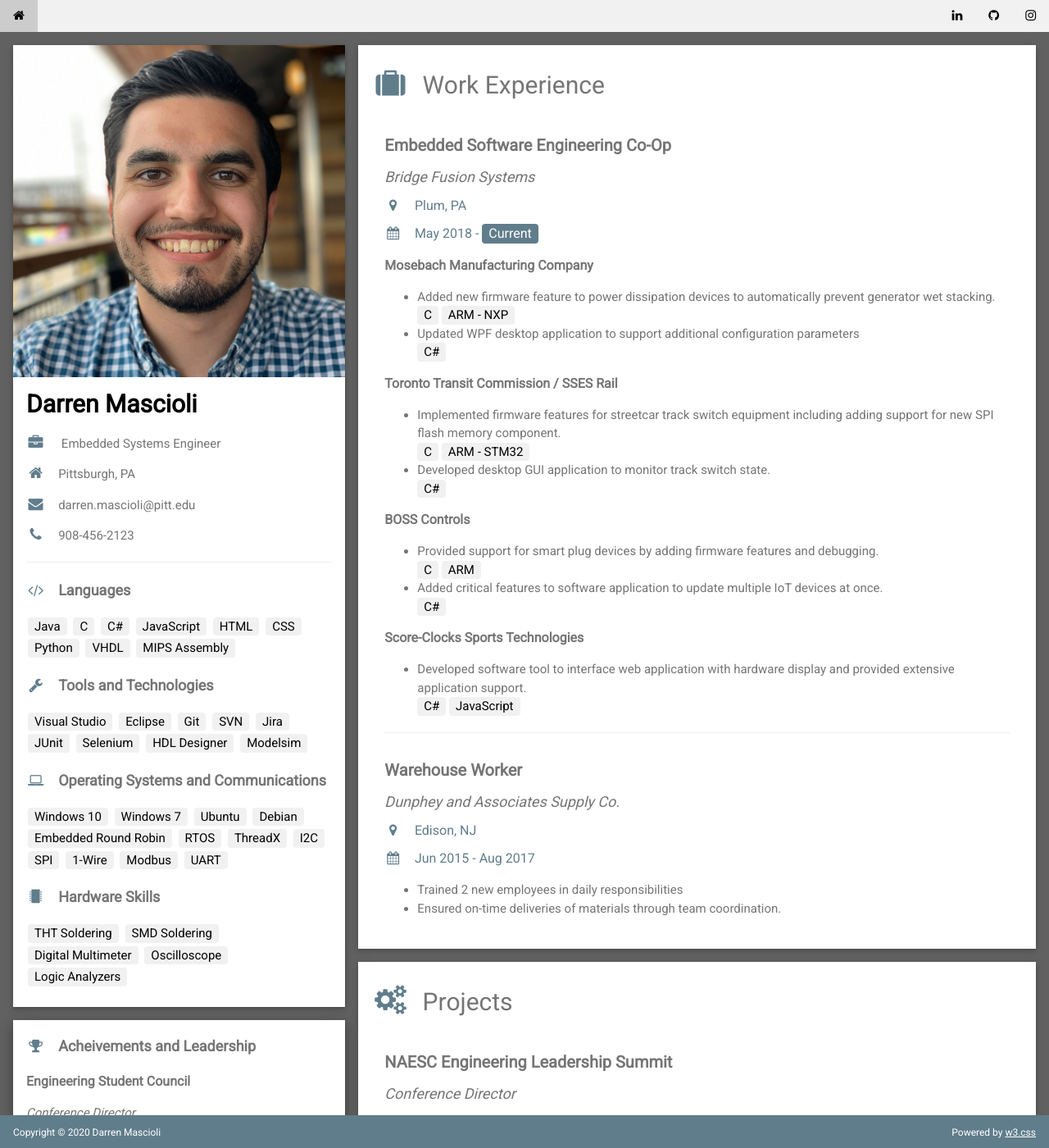
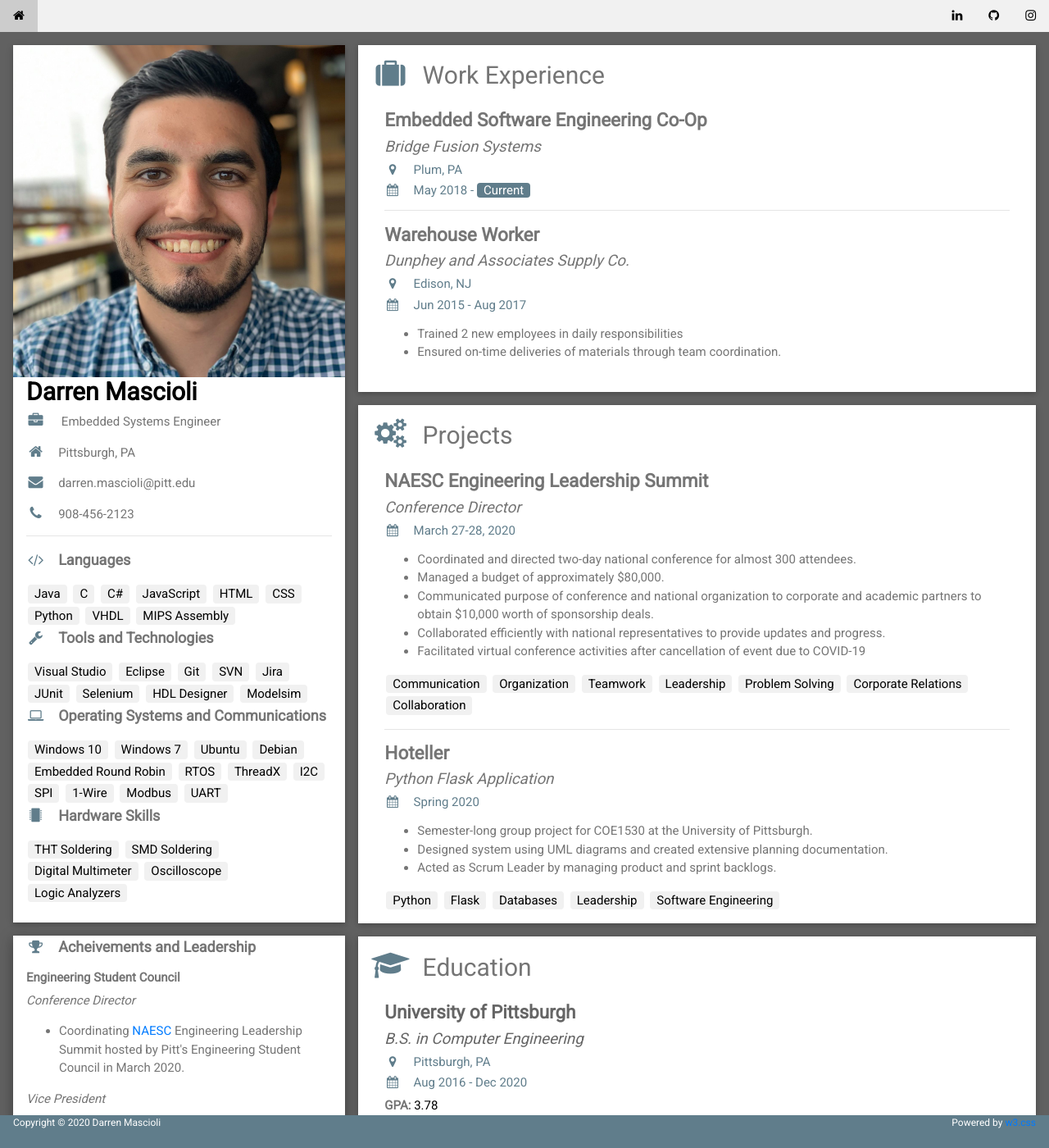
Before and after one commit to dmascioli/dmascioli.github.io, a Jekyll site: the page built from index.html, in a window 1280 px wide and 1400 px high. Shown: the whole window at 82% size. Built offline with Jekyll 4.4.1, drawn with Linux system fonts in a browser that asks for light colours; some of the changed text lies outside the part shown.

Commit message:
collapsing internship and courses

```diff
--- a/index.html
+++ b/index.html
@@ -20,9 +32,12 @@
         <!-- <a href="education.html" class="w3-bar-item w3-button w3-light-grey"><i class="fa fa-graduation-cap"></i><span class="page-nav"> Education</span></a> -->
         <!-- <a href="posts.html" class="w3-bar-item w3-button w3-light-grey"><i class="fa fa-pencil"></i><span class="page-nav"> Posts</span></a> -->
 
-        <a href="https://www.instagram.com/dmas97/" target="_blank" class="w3-bar-item w3-button w3-light-grey w3-right"><i class="fa fa-instagram w3-hover-opacity"></i></a>
-        <a href="https://www.github.com/dmascioli" target="_blank" class="w3-bar-item w3-button w3-light-grey w3-right"><i class="fa fa-github w3-hover-opacity"></i></a>
-        <a href="https://www.linkedin.com/in/darrenmascioli" target="_blank" class="w3-bar-item w3-button w3-light-grey w3-right"><i class="fa fa-linkedin w3-hover-opacity"></i></a>
+        <a href="https://www.instagram.com/dmas97/" target="_blank"
+            class="w3-bar-item w3-button w3-light-grey w3-right"><i class="fa fa-instagram w3-hover-opacity"></i></a>
+        <a href="https://www.github.com/dmascioli" target="_blank"
+            class="w3-bar-item w3-button w3-light-grey w3-right"><i class="fa fa-github w3-hover-opacity"></i></a>
+        <a href="https://www.linkedin.com/in/darrenmascioli" target="_blank"
+            class="w3-bar-item w3-button w3-light-grey w3-right"><i class="fa fa-linkedin w3-hover-opacity"></i></a>
     </div>
 
     <!-- Page Container -->
@@ -65,7 +80,8 @@
                         <br>
 
                         <p class="w3-large w3-text-theme"><b><i
-                                    class="fa fa-wrench fa-fw w3-margin-right w3-text-blue-grey"></i>Tools and Technologies</b></p>
+                                    class="fa fa-wrench fa-fw w3-margin-right w3-text-blue-grey"></i>Tools and
+                                Technologies</b></p>
                         <span class="w3-tag w3-light-grey w3-round custom-margin">Visual Studio</span>
                         <span class="w3-tag w3-light-grey w3-round custom-margin">Eclipse</span>
                         <span class="w3-tag w3-light-grey w3-round custom-margin">Git</span>
@@ -77,7 +93,9 @@
                         <span class="w3-tag w3-light-grey w3-round custom-margin">Modelsim</span>
                         <br>
 
-                        <p class="w3-large w3-text-theme"><b><i class="fa fa-laptop fa-fw w3-margin-right w3-text-blue-grey"></i>Operating Systems and Communications</b></p>
+                        <p class="w3-large w3-text-theme"><b><i
+                                    class="fa fa-laptop fa-fw w3-margin-right w3-text-blue-grey"></i>Operating Systems
+                                and Communications</b></p>
                         <span class="w3-tag w3-light-grey w3-round custom-margin">Windows 10</span>
                         <span class="w3-tag w3-light-grey w3-round custom-margin">Windows 7</span>
                         <span class="w3-tag w3-light-grey w3-round custom-margin">Ubuntu</span>
@@ -93,7 +111,9 @@
                         <span class="w3-tag w3-light-grey w3-round custom-margin">UART</span>
                         <br>
 
-                        <p class="w3-large w3-text-theme"><b><i class="fa fa-microchip fa-fw w3-margin-right w3-text-blue-grey"></i>Hardware Skills</b></p>
+                        <p class="w3-large w3-text-theme"><b><i
+                                    class="fa fa-microchip fa-fw w3-margin-right w3-text-blue-grey"></i>Hardware
+                                Skills</b></p>
                         <span class="w3-tag w3-light-grey w3-round custom-margin">THT Soldering</span>
                         <span class="w3-tag w3-light-grey w3-round custom-margin">SMD Soldering</span>
                         <span class="w3-tag w3-light-grey w3-round custom-margin">Digital Multimeter</span>
@@ -106,17 +126,22 @@
 
                 </div>
                 <div class="w3-container w3-card-4 w3-white w3-text-grey w3-margin-bottom">
-                    <p class="w3-large"><b><i class="fa fa-trophy fa-fw w3-margin-right w3-text-blue-grey"></i>Acheivements and Leadership</b></p>
+                    <p class="w3-large"><b><i
+                                class="fa fa-trophy fa-fw w3-margin-right w3-text-blue-grey"></i>Acheivements and
+                            Leadership</b></p>
                     <h6><b>Engineering Student Council</b></h6>
                     <p><em>Conference Director</em>
                     <ul>
-                        <li>Coordinating <a href="https://naesc.org" target="_blank">NAESC</a> Engineering Leadership Summit hosted by Pitt's Engineering Student Council in March 2020.</li>
+                        <li>Coordinating <a href="https://naesc.org" target="_blank">NAESC</a> Engineering Leadership
+                            Summit hosted by Pitt's Engineering Student Council in March 2020.</li>
                     </ul>
                     </p>
                     <p><em>Vice President</em>
                     <ul>
-                        <li>Work with other officers to promote academic, professional, and social development within Pitt Engineering.</li>
-                        <li>Attend regional and national conferences to develop and expand leadership and communication skills.</li>
+                        <li>Work with other officers to promote academic, professional, and social development within
+                            Pitt Engineering.</li>
+                        <li>Attend regional and national conferences to develop and expand leadership and communication
+                            skills.</li>
 
                     </ul>
                     </p>
@@ -143,27 +168,34 @@
 
                 <div class="w3-container w3-card w3-white w3-margin-bottom">
                     <h2 class="w3-text-grey w3-padding-16"><i
-                            class="fa fa-suitcase fa-fw w3-margin-right w3-xxlarge w3-text-blue-grey"></i>Work Experience
+                            class="fa fa-suitcase fa-fw w3-margin-right w3-xxlarge w3-text-blue-grey"></i>Work
+                        Experience
                     </h2>
 
-                    <div class="w3-container w3-text-grey">
+                    <div class="w3-container w3-text-grey accordian" data-toggle="collapse"
+                        data-target="#intern_projects">
                         <h4 class="w3-text-grey"><b>Embedded Software Engineering Co-Op</b></h5>
                             <h5 class="w3-text-grey"><em>Bridge Fusion Systems</em></h5>
-                        <h6 class="w3-text-blue-grey"><i class="fa fa-map-marker fa-fw w3-margin-right"></i>Plum, PA</h6>
-                        <h6 class="w3-text-blue-grey"><i class="fa fa-calendar fa-fw w3-margin-right"></i>May 2018 - <span
-                                class="w3-tag w3-blue-grey w3-round">Current</span></h6>
+                            <h6 class="w3-text-blue-grey"><i class="fa fa-map-marker fa-fw w3-margin-right"></i>Plum, PA
+                            </h6>
+                            <h6 class="w3-text-blue-grey"><i class="fa fa-calendar fa-fw w3-margin-right"></i>May 2018 -
+                                <span class="w3-tag w3-blue-grey w3-round">Current</span></h6>
+                            <div class="collapse" id="intern_projects">
                                 <p>
                                 <h6><b>Mosebach Manufacturing Company</b></h6>
                                 <ul>
-                        		<li>Added new firmware feature to power dissipation devices to automatically prevent generator wet stacking.</li>
+                                    <li>Added new firmware feature to power dissipation devices to automatically prevent
+                                        generator wet stacking.</li>
                                     <span class="w3-tag w3-light-grey w3-round">C</span>
                                     <span class="w3-tag w3-light-grey w3-round">ARM - NXP</span>
-                        		<li>Updated WPF desktop application to support additional configuration parameters</li>
+                                    <li>Updated WPF desktop application to support additional configuration parameters
+                                    </li>
                                     <span class="w3-tag w3-light-grey w3-round">C#</span>
                                 </ul>
                                 <h6><b>Toronto Transit Commission / SSES Rail</b></h6>
                                 <ul>
-                                <li>Implemented firmware features for streetcar track switch equipment including adding support for new SPI flash memory component.</li>
+                                    <li>Implemented firmware features for streetcar track switch equipment including
+                                        adding support for new SPI flash memory component.</li>
                                     <span class="w3-tag w3-light-grey w3-round">C</span>
                                     <span class="w3-tag w3-light-grey w3-round">ARM - STM32</span>
                                     <li>Developed desktop GUI application to monitor track switch state.</li>
@@ -171,27 +203,33 @@
                                 </ul>
                                 <h6><b>BOSS Controls</b></h6>
                                 <ul>
-                                <li>Provided support for smart plug devices by adding firmware features and debugging.</li>
+                                    <li>Provided support for smart plug devices by adding firmware features and
+                                        debugging.</li>
                                     <span class="w3-tag w3-light-grey w3-round">C</span>
                                     <span class="w3-tag w3-light-grey w3-round">ARM</span>
-                                <li>Added critical features to software application to update multiple IoT devices at once.</li>
+                                    <li>Added critical features to software application to update multiple IoT devices
+                                        at once.</li>
                                     <span class="w3-tag w3-light-grey w3-round">C#</span>
                                 </ul>
                                 <h6><b>Score-Clocks Sports Technologies</b></h6>
                                 <ul>
-                                <li>Developed software tool to interface web application with hardware display and provided extensive application support.</li>
+                                    <li>Developed software tool to interface web application with hardware display and
+                                        provided extensive application support.</li>
                                     <span class="w3-tag w3-light-grey w3-round">C#</span>
                                     <span class="w3-tag w3-light-grey w3-round">JavaScript</span>
                                 </ul>
                                 </p>
+                            </div>
                             <hr>
                     </div>
 
                     <div class="w3-container w3-text-grey">
                         <h4 class="w3-text-grey"><b>Warehouse Worker</b></h5>
                             <h5 class="w3-text-grey"><em>Dunphey and Associates Supply Co.</em></h5>
-                        <h6 class="w3-text-blue-grey"><i class="fa fa-map-marker fa-fw w3-margin-right"></i>Edison, NJ</h6>
-                        <h6 class="w3-text-blue-grey"><i class="fa fa-calendar fa-fw w3-margin-right"></i>Jun 2015 - Aug 2017</h6>
+                            <h6 class="w3-text-blue-grey"><i class="fa fa-map-marker fa-fw w3-margin-right"></i>Edison,
+                                NJ</h6>
+                            <h6 class="w3-text-blue-grey"><i class="fa fa-calendar fa-fw w3-margin-right"></i>Jun 2015 -
+                                Aug 2017</h6>
                             <p class="w3-text-grey">
                             <ul>
                                 <li>Trained 2 new employees in daily responsibilities</li>
@@ -213,14 +251,18 @@
                     <div class="w3-container w3-text-grey">
                         <h4 class="w3-text-grey"><b>NAESC Engineering Leadership Summit</b></h5>
                             <h5 class="w3-text-grey"><em>Conference Director</em></h5>
-                        <h6 class="w3-text-blue-grey"><i class="fa fa-calendar fa-fw w3-margin-right"></i>March 27-28, 2020</h6>
+                            <h6 class="w3-text-blue-grey"><i class="fa fa-calendar fa-fw w3-margin-right"></i>March
+                                27-28, 2020</h6>
                             <p class="w3-text-grey">
                             <ul>
                                 <li>Coordinated and directed two-day national conference for almost 300 attendees.</li>
                                 <li>Managed a budget of approximately $80,000.</li>
-                                <li>Communicated purpose of conference and national organization to corporate and academic partners to obtain $10,000 worth of sponsorship deals.</li>
-                                <li>Collaborated efficiently with national representatives to provide updates and progress.</li>
-                                <li>Facilitated virtual conference activities after cancellation of event due to COVID-19</li>
+                                <li>Communicated purpose of conference and national organization to corporate and
+                                    academic partners to obtain $10,000 worth of sponsorship deals.</li>
+                                <li>Collaborated efficiently with national representatives to provide updates and
+                                    progress.</li>
+                                <li>Facilitated virtual conference activities after cancellation of event due to
+                                    COVID-19</li>
                             </ul>
                             <span class="w3-tag w3-light-grey w3-round custom-margin">Communication</span>
                             <span class="w3-tag w3-light-grey w3-round custom-margin">Organization</span>
@@ -235,11 +277,13 @@
 
                             <h4 class="w3-text-grey"><b>Hoteller</b></h5>
                                 <h5 class="w3-text-grey"><em>Python Flask Application</em></h5>
-                        <h6 class="w3-text-blue-grey"><i class="fa fa-calendar fa-fw w3-margin-right"></i>Spring 2020</h6>
+                                <h6 class="w3-text-blue-grey"><i class="fa fa-calendar fa-fw w3-margin-right"></i>Spring
+                                    2020</h6>
                                 <p class="w3-text-grey">
                                 <ul>
                                     <li>Semester-long group project for COE1530 at the University of Pittsburgh.</li>
-                                <li>Designed system using UML diagrams and created extensive planning documentation.</li>
+                                    <li>Designed system using UML diagrams and created extensive planning documentation.
+                                    </li>
                                     <li>Acted as Scrum Leader by managing product and sprint backlogs.</li>
                                 </ul>
                                 <span class="w3-tag w3-light-grey w3-round custom-margin">Python</span>
@@ -255,44 +299,70 @@
 
                 <div class="w3-container w3-card w3-white">
                     <h2 class="w3-text-grey w3-padding-16"><i
-                            class="fa fa-graduation-cap fa-fw w3-margin-right w3-xxlarge w3-text-blue-grey"></i>Education</h2>
+                            class="fa fa-graduation-cap fa-fw w3-margin-right w3-xxlarge w3-text-blue-grey"></i>Education
+                    </h2>
                     <div class="w3-container ">
                         <h4 class="w3-opacity"><b>University of Pittsburgh</b></h5>
                             <h5 class="w3-opacity"><em>B.S. in Computer Engineering</em></h5>
-                        <h6 class="w3-text-blue-grey"><i class="fa fa-map-marker fa-fw w3-margin-right"></i>Pittsburgh, PA</h6>
-                        <h6 class="w3-text-blue-grey"><i class="fa fa-calendar fa-fw w3-margin-right"></i>Aug 2016 - Dec 2020</h6>
-                        <p class="w3-text-grey">
-                            <b>GPA: </b>3.78 <br>
-                            <b>Coursework:</b> (green indicates in progress)<br>
-                            <span class="w3-tag w3-light-green w3-round custom-margin">Embedded Processors and Interfacing</span>
-                            <span class="w3-tag w3-light-green w3-round custom-margin">Database Management Systems</span>
-                            <span class="w3-tag w3-light-green w3-round custom-margin">Software Engineering</span>
-                            <span class="w3-tag w3-light-green w3-round custom-margin">Intro to Data Science</span>
-                            <span class="w3-tag w3-light-grey w3-round custom-margin">Algorithm Implementation</span>
+                            <h6 class="w3-text-blue-grey"><i
+                                    class="fa fa-map-marker fa-fw w3-margin-right"></i>Pittsburgh, PA</h6>
+                            <h6 class="w3-text-blue-grey"><i class="fa fa-calendar fa-fw w3-margin-right"></i>Aug 2016 -
+                                Dec 2020</h6>
+                            <b class="w3-text-grey">GPA: </b>3.78 <br>
+                            <div class="accordian" data-toggle="collapse" data-target="#courses" aria-expanded="false"
+                                aria-controls="collapseExample">
+                                <b class="w3-text-grey">Coursework:</b> (click to expand) <br>
+
+                                <div class="collapse" id="courses">
+                                    <p>Green indicates in progress</p>
+                                    <span class="w3-tag w3-light-green w3-round custom-margin">Senior Design</span>
+                                    <span class="w3-tag w3-light-green w3-round custom-margin">Computer Networks</span>
+                                    <span class="w3-tag w3-light-green w3-round custom-margin">Practical AI</span>
+                                    <span class="w3-tag w3-light-green w3-round custom-margin">Structure of Programming
+                                        Languages</span>
+                                    <span class="w3-tag w3-light-grey w3-round custom-margin">Database Management
+                                        Systems</span>
+                                    <span class="w3-tag w3-light-grey w3-round custom-margin">Software
+                                        Engineering</span>
+                                    <span class="w3-tag w3-light-grey w3-round custom-margin">Intro to Data
+                                        Science</span>
+                                    <span class="w3-tag w3-light-grey w3-round custom-margin">Algorithm
+                                        Implementation</span>
                                     <span class="w3-tag w3-light-grey w3-round custom-margin">Operating Systems</span>
-                            <span class="w3-tag w3-light-grey w3-round custom-margin">Software Quality Assurance</span>
-                            <span class="w3-tag w3-light-grey w3-round custom-margin">Advanced Digital Design</span>
-                            <span class="w3-tag w3-light-grey w3-round custom-margin">Computer Architecture</span>
+                                    <span class="w3-tag w3-light-grey w3-round custom-margin">Software Quality
+                                        Assurance</span>
+                                    <span class="w3-tag w3-light-grey w3-round custom-margin">Advanced Digital
+                                        Design</span>
+                                    <span class="w3-tag w3-light-grey w3-round custom-margin">Computer
+                                        Architecture</span>
                                     <span class="w3-tag w3-light-grey w3-round custom-margin">Data Structures</span>
                                     <span class="w3-tag w3-light-grey w3-round custom-margin">Web Applications</span>
                                     <span class="w3-tag w3-light-grey w3-round custom-margin">Digital Logic</span>
-                            <span class="w3-tag w3-light-grey w3-round custom-margin">Computer Organization</span>
+                                    <span class="w3-tag w3-light-grey w3-round custom-margin">Computer
+                                        Organization</span>
                                     <span class="w3-tag w3-light-grey w3-round custom-margin">Systems Software</span>
-                            <span class="w3-tag w3-light-grey w3-round custom-margin">Electronic Circuits and Systems</span>
+                                    <span class="w3-tag w3-light-grey w3-round custom-margin">Electronic Circuits and
+                                        Systems</span>
                                     <span class="w3-tag w3-light-grey w3-round custom-margin">Digital Systems Lab</span>
-                            <span class="w3-tag w3-light-grey w3-round custom-margin">Written Professional Communications</span>
+                                    <span class="w3-tag w3-light-grey w3-round custom-margin">Written Professional
+                                        Communications</span>
+                                </div>
+                            </div>
+                    </div>
 
-                        </p>
+
                     <hr>
-                    </div>
+
                     <div class="w3-container">
                         <h4 class="w3-opacity"><b>Scotch Plains-Fanwood High School</b></h5>
-                        <h6 class="w3-text-blue-grey"><i class="fa fa-map-marker fa-fw w3-margin-right"></i>Scotch Plains, NJ</h6>
-                        <h6 class="w3-text-blue-grey"><i class="fa fa-calendar fa-fw w3-margin-right"></i>June 2016</h6>
+                            <h6 class="w3-text-blue-grey"><i class="fa fa-map-marker fa-fw w3-margin-right"></i>Scotch
+                                Plains, NJ</h6>
+                            <h6 class="w3-text-blue-grey"><i class="fa fa-calendar fa-fw w3-margin-right"></i>June 2016
+                            </h6>
                             <p class="w3-text-grey">High School Diploma</p>
 
                     </div>
-
+                </div>
                 <br>
             </div>
 
```
Also changed, not shown: other parts of index.html (+12 -0 lines), Gemfile.lock. Lines whose indentation alone changed are shown as unchanged.
